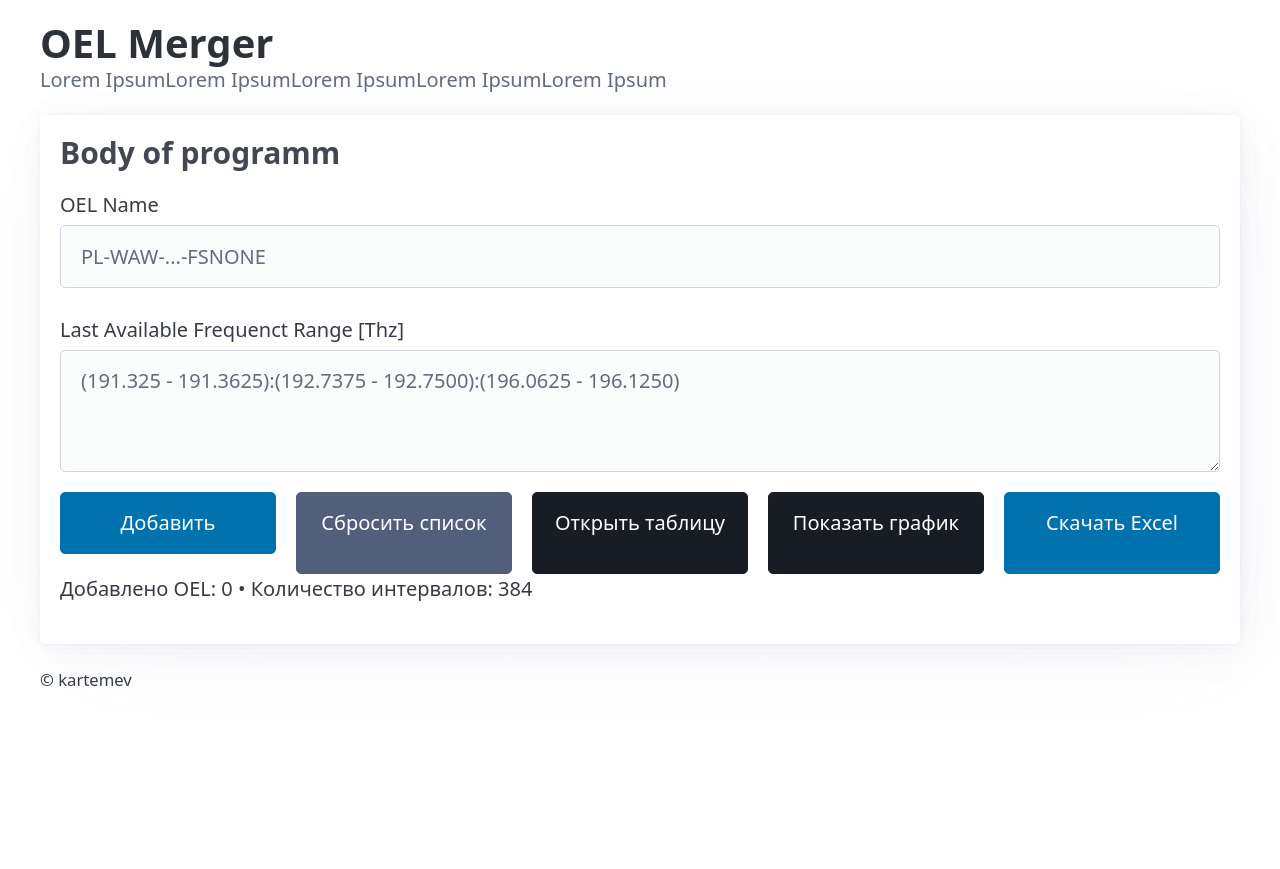
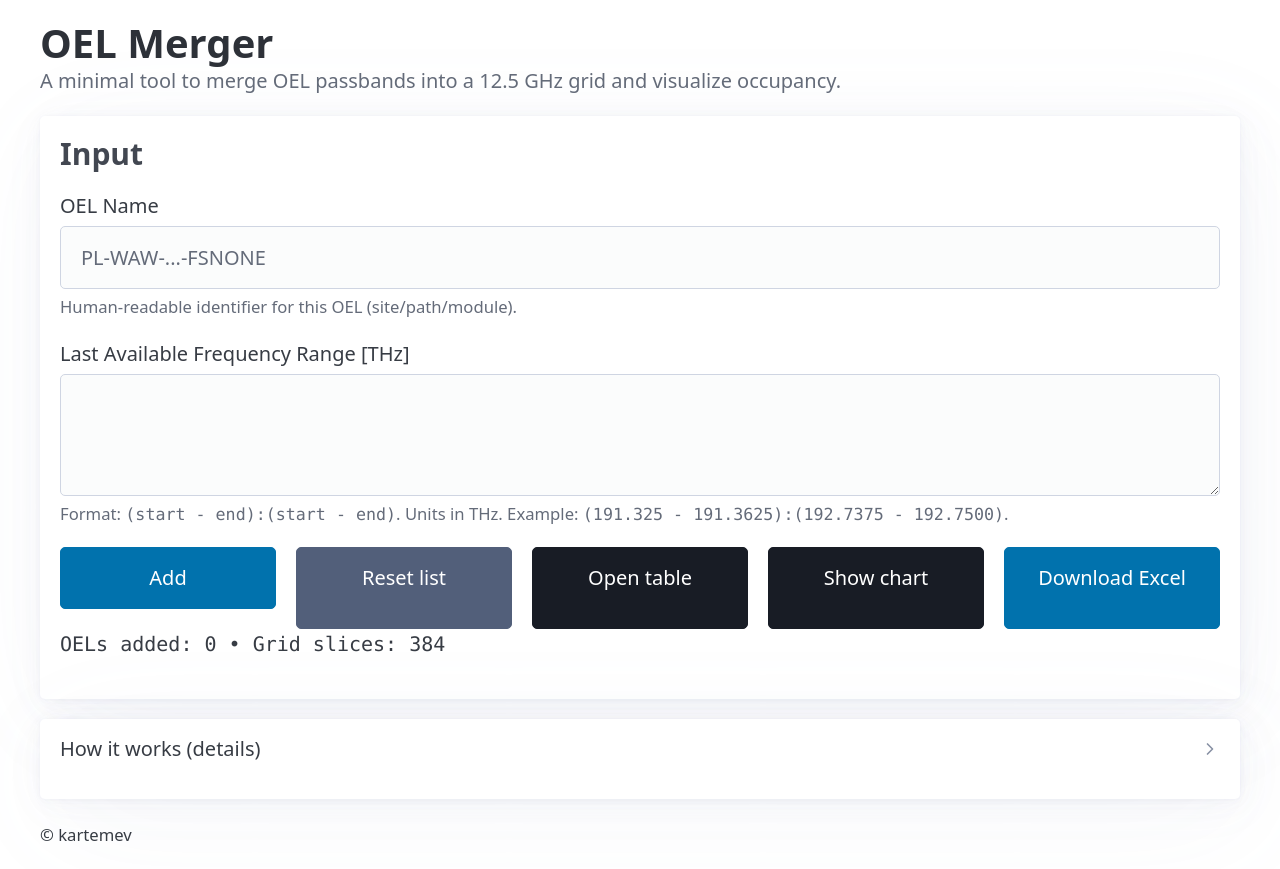
Before and after one commit to zetsudan/oel_merger, a FastAPI app: page / in a window 1280 px wide. Before the commit the page ends 686 px from the top, so only its background shows below. Run offline with FastAPI, Linux system fonts and the light colour scheme; some libraries are stand-ins or nearby versions.

Commit message:
Translated UI to English and added tooltip (EU version)

```diff
--- a/templates/index.html
+++ b/templates/index.html
@@ -1,17 +1,52 @@
 <!doctype html>
-<html lang="ru">
+<html lang="en">
 <head>
   <meta charset="utf-8">
   <meta name="viewport" content="width=device-width, initial-scale=1">
-  <title>OEL merger</title>
+  <title>OEL Merger</title>
   <link rel="stylesheet" href="https://cdn.jsdelivr.net/npm/@picocss/pico@2/css/pico.min.css">
   <link rel="stylesheet" href="/static/app.css">
+  <style>
+    /* Lightweight tooltip */
+    .help {
+      position: relative; cursor: help; display: inline-flex; align-items: center;
+      gap: .35rem; font-weight: 600;
+    }
+    .help .bubble {
+      position: absolute; inset-inline-start: 1.2rem; top: 100%;
+      transform: translateY(.4rem); opacity: 0; pointer-events: none;
+      background: var(--muted, #64748b); color: #fff; border-radius: .5rem;
+      padding: .6rem .75rem; width: min(42rem, 90vw); font-size: .9rem; line-height: 1.35;
+      box-shadow: 0 10px 24px rgba(0,0,0,.25);
+      transition: opacity .15s ease, transform .15s ease;
+      z-index: 20;
+    }
+    .help:hover .bubble, .help:focus-within .bubble {
+      opacity: 1; transform: translateY(.2rem);
+    }
+    .mono { font-family: ui-monospace, SFMono-Regular, Menlo, Consolas, "Liberation Mono", monospace; }
+    .tag.ok { background: #0f5132; color: #d1e7dd; padding: .2rem .45rem; border-radius: .4rem; }
+    .tag.bad { background: #5c1d1d; color: #f8d7da; padding: .2rem .45rem; border-radius: .4rem; }
+  </style>
 </head>
 <body>
   <main class="container">
+
     <hgroup>
-      <h1>OEL Merger</h1>
-      <p>Lorem IpsumLorem IpsumLorem IpsumLorem IpsumLorem Ipsum</p>
+      <h1 class="help" aria-describedby="how-works">
+        OEL Merger
+        <span class="bubble" id="how-works">
+          <strong>What this app does:</strong> you paste the last available frequency ranges (THz) for each OEL.
+          The app converts them into a 12.5&nbsp;GHz grid, merges overlaps, and shows:
+          a summary table (FREE / IN&nbsp;USE per slice), a colored chart, and lets you export to Excel.<br><br>
+          <strong>Quick steps:</strong>
+          1) Enter an OEL name (e.g. <span class="mono">PL-WAW-...-FSNONE</span>).<br>
+          2) Paste ranges like <span class="mono">(191.325 - 191.3625):(192.7375 - 192.7500)</span>.<br>
+          3) Click <em>Add</em>. Repeat for more OELs.<br>
+          4) Open <em>Table</em> or <em>Chart</em>, or <em>Download Excel</em>.
+        </span>
+      </h1>
+      <p>A minimal tool to merge OEL passbands into a 12.5&nbsp;GHz grid and visualize occupancy.</p>
     </hgroup>
 
     {% if flash %}
@@ -19,29 +54,44 @@
     {% endif %}
 
     <article>
-      <h3>Body of programm</h3>
+      <h3>Input</h3>
       <form action="/add_oel" method="post">
-        <label>OEL Name
-          <input type="text" name="name" placeholder="PL-WAW-...-FSNONE" required>
+        <label>
+          OEL Name
+          <input type="text" name="name" placeholder="PL-WAW-...-FSNONE" required
+                 title="Any identifier for the OEL / device / path this passband refers to.">
+          <small>Human-readable identifier for this OEL (site/path/module).</small>
         </label>
-        <label>Last Available Frequenct Range [Thz]
-          <textarea name="passband" rows="3" placeholder="(191.325 - 191.3625):(192.7375 - 192.7500):(196.0625 - 196.1250)" required></textarea>
+
+        <label>
+          Last Available Frequency Range [THz]
+          <textarea name="passband" rows="3"
+            placeholder="(191.325 - 191.3625):(192.7375 - 192.7500):(196.0625 - 196.1250)"
+            required
+            title="Format: one or more ranges in THz, each as (start - end), separated by colons ':'">
+          </textarea>
+          <small>
+            Format: <span class="mono">(start - end):(start - end)</span>. Units in THz.
+            Example: <span class="mono">(191.325 - 191.3625):(192.7375 - 192.7500)</span>.
+          </small>
         </label>
+
         <div class="grid">
-          <button type="submit">Добавить</button>
-          <a role="button" class="secondary" href="/reset">Сбросить список</a>
-          <a role="button" class="contrast" target="_blank" href="/summary">Открыть таблицу</a>
-          <a role="button" class="contrast" target="_blank" href="/chart">Показать график</a>
-          <a role="button" href="/download_excel">Скачать Excel</a>
+          <button type="submit" title="Add this OEL and its ranges to the working set">Add</button>
+          <a role="button" class="secondary" href="/reset" title="Clear all OELs and ranges from the working set">Reset list</a>
+          <a role="button" class="contrast" target="_blank" href="/summary" title="Open the FREE / IN USE 12.5 GHz grid table">Open table</a>
+          <a role="button" class="contrast" target="_blank" href="/chart" title="View a color chart of occupied vs free slices">Show chart</a>
+          <a role="button" href="/download_excel" title="Export the merged grid as an Excel workbook">Download Excel</a>
         </div>
       </form>
-      <p class="mono">Добавлено OEL: {{ oels_len }} • Количество интервалов: {{ grid_size }}</p>
+
+      <p class="mono">OELs added: {{ oels_len }} • Grid slices: {{ grid_size }}</p>
     </article>
 
     {% if oels_len %}
     <article>
       <details>
-        <summary>Текущие OEL</summary>
+        <summary>Current OELs</summary>
         <ul>
           {% for o in oels %}
             <li><strong>{{ o.name }}</strong>: <span class="mono">{{ o.ranges }}</span></li>
@@ -51,6 +101,18 @@
     </article>
     {% endif %}
 
+    <article>
+      <details>
+        <summary>How it works (details)</summary>
+        <ul>
+          <li><strong>Parsing:</strong> the app parses each <span class="mono">(start - end)</span> THz range you provide.</li>
+          <li><strong>Gridding:</strong> ranges are projected onto a 12.5&nbsp;GHz grid from 191.325&nbsp;THz to 196.125&nbsp;THz.</li>
+          <li><strong>Merging:</strong> overlaps across different OELs are merged to produce a final occupancy map.</li>
+          <li><strong>Outputs:</strong> summary table (FREE / IN&nbsp;USE), a visual chart, and an Excel export.</li>
+        </ul>
+      </details>
+    </article>
+
     <footer><small>© kartemev</small></footer>
   </main>
 </body>
```
Also changed, not shown: README.md.
